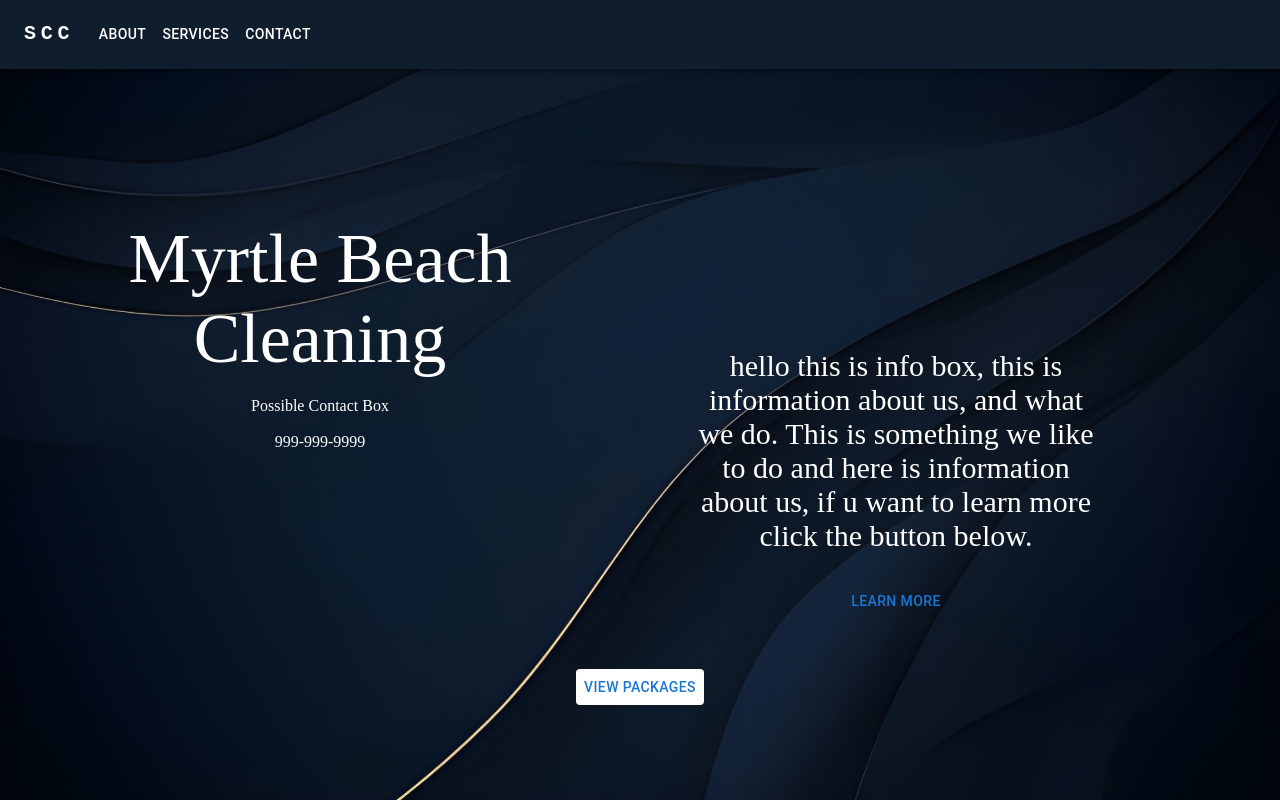
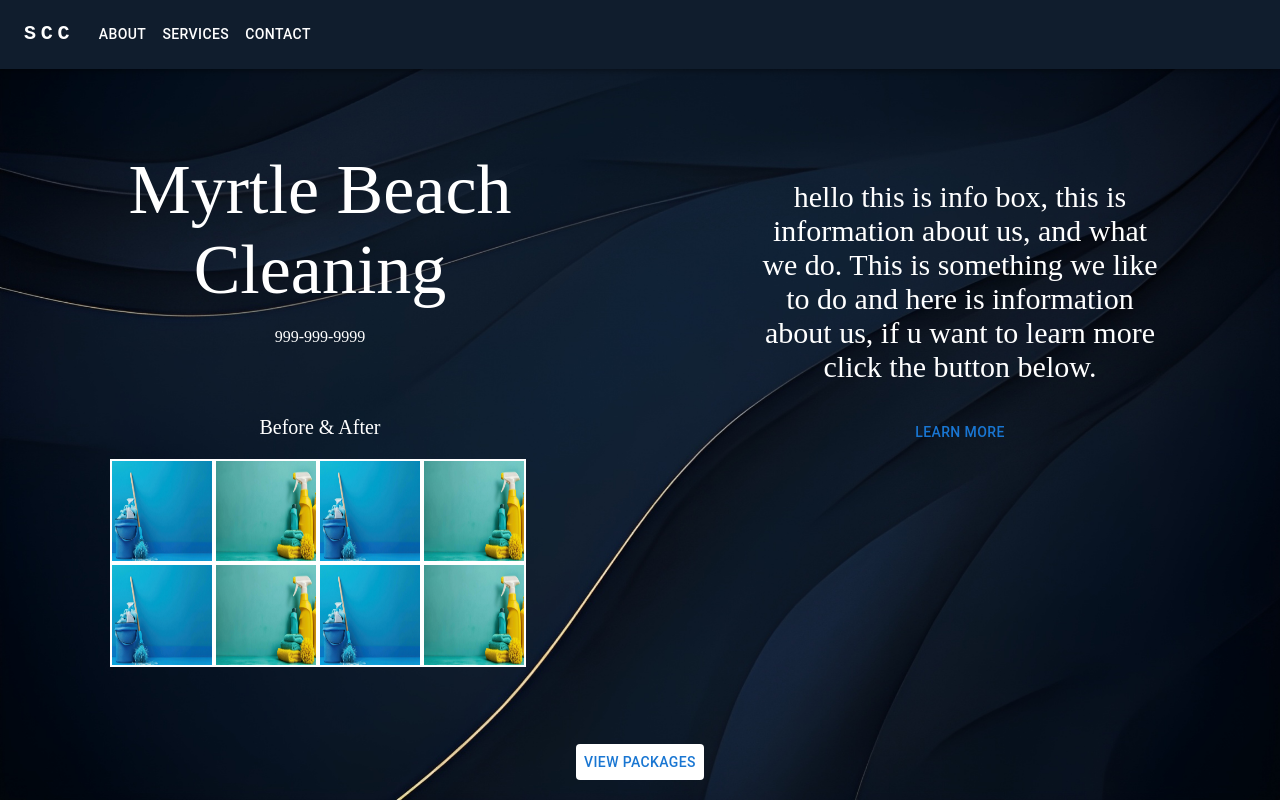
Before and after one commit to dgomie/sc-cleaning-project, a React (Vite) app in the folder frontend/: page / in a window 1280 px wide. Built offline with nearby package versions, Linux system fonts and the light colour scheme.

Commit message:
add before and after, add package screen

```diff
--- a/frontend/package.json
+++ b/frontend/package.json
@@ -15,11 +15,13 @@
     "@apollo/client": "^3.11.5",
     "@emotion/react": "^11.13.3",
     "@emotion/styled": "^11.13.0",
+    "@img-comparison-slider/react": "^8.0.2",
     "@mui/icons-material": "^6.0.0",
     "@mui/material": "^6.0.0",
     "jwt-decode": "^4.0.0",
     "nodemon": "^3.1.7",
     "react": "^18.3.1",
+    "react-before-after-slider-component": "^1.1.8",
     "react-dom": "^18.3.1",
     "react-native-svg": "^15.6.0",
     "react-qr-code": "^2.0.15",
--- /dev/null
+++ b/frontend/src/components/home/packages.jsx
@@ -0,0 +1,49 @@
+import React from 'react'
+import { Grid, Paper, Box, Typography, Button, useMediaQuery } from '@mui/material'
+
+export default function Packages() {
+    const isSmallScreen = useMediaQuery('(max-width:900px)')
+
+    return (
+        <Box
+            sx={{
+                height: isSmallScreen ? 'auto' : '100vh',
+                display: 'flex',
+                alignItems: 'center',
+                justifyContent: 'center',
+                padding: isSmallScreen ? 2 : 0,
+                marginTop: isSmallScreen ? '80px' : '50px'
+            }}
+        >
+            <Grid container spacing={isSmallScreen ? 2 : 4} justifyContent="center">
+                {[1, 2, 3].map((item) => (
+                    <Grid item key={item} xs={12} sm={6} md={4} lg={3} sx={{ display: 'flex', justifyContent: 'center' }}>
+                        <Paper
+                            sx={{
+                                width: isSmallScreen ? '100%' : 300, // Adjust width based on screen size
+                                height: isSmallScreen ? 'auto' : 500, // Adjust height based on screen size
+                                display: 'flex',
+                                flexDirection: 'column',
+                                alignItems: 'center',
+                                justifyContent: 'space-between',
+                                textAlign: 'center',
+                                padding: isSmallScreen ? 2 : 5,
+
+                            }}
+                        >
+                            <Typography variant="h5" component="div" sx={{ marginTop: 2 }}>
+                                Package {item} Title
+                            </Typography>
+                            <Typography variant="body1" component="div" sx={{ margin: 2 }}>
+                                This is some information about Package {item}. It includes details and features.
+                            </Typography>
+                            <Button variant="contained" color="primary" sx={{ marginBottom: 2 }}>
+                                Learn More
+                            </Button>
+                        </Paper>
+                    </Grid>
+                ))}
+            </Grid>
+        </Box>
+    )
+}
--- /dev/null
+++ b/frontend/src/components/home/photos.jsx
@@ -0,0 +1,60 @@
+import React, { useState } from 'react'
+import { Box, Dialog, DialogContent, useMediaQuery } from '@mui/material'
+import { ImgComparisonSlider } from '@img-comparison-slider/react'
+import Photo1 from '../../assets/images/SCC background.jpg'
+import Photo2 from '../../assets/images/SCC background2.jpg'
+
+const photos = [
+    { before: Photo1, after: Photo2 },
+    { before: Photo2, after: Photo1 },
+    { before: Photo1, after: Photo2 },
+    { before: Photo2, after: Photo1 },
+    { before: Photo1, after: Photo2 },
+    { before: Photo2, after: Photo1 },
+    { before: Photo1, after: Photo2 },
+    { before: Photo2, after: Photo1 },
+]
+
+export default function PhotoGrid() {
+    const isSmallScreen = useMediaQuery('(max-width:900px)')
+
+    const [open, setOpen] = useState(false)
+    const [selectedPhoto, setSelectedPhoto] = useState(null)
+
+    const handleClickOpen = (photo) => {
+        setSelectedPhoto(photo)
+        setOpen(true)
+    }
+
+    const handleClose = () => {
+        setOpen(false)
+        setSelectedPhoto(null)
+    }
+
+    return (
+        <>
+
+            <Box sx={{ display: 'flex', flexWrap: 'wrap', width: isSmallScreen ? '220px' : '420px' }}>
+                {photos.map((photo, index) => (
+                    <Box
+                        component="img"
+                        src={photo.before}
+                        key={index}
+                        sx={{ width: isSmallScreen ? 50 : 100, height: isSmallScreen ? 50 : 100, border: '2px white solid', cursor: 'pointer' }}
+                        onClick={() => handleClickOpen(photo)}
+                    />
+                ))}
+            </Box>
+            <Dialog open={open} onClose={handleClose} maxWidth="lg">
+                <DialogContent sx={{ display: 'flex', justifyContent: 'center', alignItems: 'center' }}>
+                    {selectedPhoto && (
+                        <ImgComparisonSlider>
+                            <img slot="first" src={selectedPhoto.before} alt="Before" style={{ maxWidth: '100%', maxHeight: '100%' }} />
+                            <img slot="second" src={selectedPhoto.after} alt="After" style={{ maxWidth: '100%', maxHeight: '100%' }} />
+                        </ImgComparisonSlider>
+                    )}
+                </DialogContent>
+            </Dialog>
+        </>
+    )
+}
--- a/frontend/src/components/home/title.jsx
+++ b/frontend/src/components/home/title.jsx
@@ -1,4 +1,5 @@
 import { Box, useMediaQuery } from '@mui/material'
+import PhotoGrid from './photos'
 
 export default function Title() {
     const isSmallScreen = useMediaQuery('(max-width:900px)')
@@ -13,12 +14,22 @@ export default function Title() {
             </Box>
             <br />
             <Box sx={{ fontSize: isSmallScreen ? '10px' : '16px' }}>
-                Possible Contact Box
-                <br />
-                <br />
+
+
+
                 999-999-9999
 
             </Box>
+            {!isSmallScreen && (
+                <Box sx={{ marginTop: '70px', fontSize: '20px' }}>
+                    <p>Before & After</p>
+                    <Box sx={{ display: 'flex', justifyContent: 'center' }}>
+
+                        <PhotoGrid />
+                    </Box>
+                </Box>
+            )}
+
         </>
     )
 }
--- a/frontend/src/components/navbar/navbar.jsx
+++ b/frontend/src/components/navbar/navbar.jsx
@@ -36,7 +36,7 @@ export default function Navbar() {
     };
 
     return (
-        <AppBar position="static" sx={{
+        <AppBar position="fixed" sx={{
             backgroundColor: '#101d2d'
         }}>
             <Container maxWidth="xl">
--- a/frontend/src/pages/homepage.jsx
+++ b/frontend/src/pages/homepage.jsx
@@ -1,33 +1,80 @@
+import React, { useState, useRef } from 'react'
 import Title from '../components/home/title'
 import InfoBox from '../components/home/infobox'
+import Packages from '../components/home/packages'
 import { Box, Button, useMediaQuery } from '@mui/material'
-
+import Photo1 from '../assets/images/SCC background.jpg'
 
 export default function HomePage() {
     const isSmallScreen = useMediaQuery('(max-width:900px)')
+    const [showPackages, setShowPackages] = useState(false)
+    const packagesRef = useRef(null)
+    const topRef = useRef(null)
 
+    const handleShowPackages = () => {
+        if (!showPackages) {
+            setShowPackages(true)
+        }
+        setTimeout(() => {
+            if (isSmallScreen) {
+                packagesRef.current.scrollIntoView({ behavior: 'smooth', block: 'start' })
+            } else {
+                packagesRef.current.scrollIntoView({ behavior: 'smooth' })
+            }
+        }, 100)
+    }
 
+    const handleBackToHome = () => {
+        topRef.current.scrollIntoView({ behavior: 'smooth' })
+        setTimeout(() => {
+            setShowPackages(false)
+        }, 500) // Adjust the timeout duration to match the scroll duration
+    }
 
     return (
         <>
-            <Box sx={{ height: '75vh', display: 'flex', flexDirection: isSmallScreen ? 'column' : 'row' }}>
+            <Box ref={topRef} sx={{ height: '100vh', display: 'flex', flexDirection: 'column', justifyContent: 'space-between' }}>
+                <Box sx={{ flex: 1, display: 'flex', flexDirection: isSmallScreen ? 'column' : 'row' }}>
                     <Box sx={{ width: isSmallScreen ? '100%' : '50%' }}>
                         <Box sx={{ textAlign: 'center', marginTop: isSmallScreen ? '80px' : '150px', color: 'white' }}>
                             <Title />
                         </Box>
                     </Box>
-                <Box sx={{ width: isSmallScreen ? '100%' : '40%', display: 'flex', justifyContent: 'center' }}>
-                    <Box sx={{ textAlign: 'center', marginTop: isSmallScreen ? '20px' : '250px', width: isSmallScreen ? '270px' : '400px' }}>
+                    <Box sx={{ width: isSmallScreen ? '100%' : '50%', display: 'flex', justifyContent: 'center' }}>
+                        <Box sx={{ textAlign: 'center', marginTop: isSmallScreen ? '20px' : '150px', width: isSmallScreen ? '270px' : '400px' }}>
                             <InfoBox />
                         </Box>
                     </Box>
-
                 </Box>
-            <Box sx={{ display: 'flex', justifyContent: 'center' }}>
-                <Button sx={{ color: 'primary.main', backgroundColor: 'white' }}>
+                <Box sx={{ display: 'flex', justifyContent: 'center', marginBottom: '20px' }}>
+                    <Button sx={{ color: 'primary.main', backgroundColor: 'white' }} onClick={handleShowPackages}>
                         View Packages
                     </Button>
                 </Box>
+            </Box>
+            {showPackages && (
+                <Box
+                    ref={packagesRef}
+                    sx={{
+                        height: isSmallScreen ? 'auto' : '100vh',
+                        minHeight: isSmallScreen ? '100vh' : 'auto',
+                        backgroundImage: `url(${Photo1})`,
+                        backgroundSize: 'cover',
+                        backgroundPosition: 'center',
+                        display: 'flex',
+                        flexDirection: 'column',
+                        justifyContent: 'space-between',
+
+                    }}
+                >
+                    <Packages sx={{}} />
+                    <Box sx={{ display: 'flex', justifyContent: 'center', padding: 2 }}>
+                        <Button sx={{ color: 'primary.main', backgroundColor: 'white' }} onClick={handleBackToHome}>
+                            Back to home
+                        </Button>
+                    </Box>
+                </Box>
+            )}
         </>
     )
 }
```
Also changed, not shown: 1 other file (tests, documents, lock files or other folders). Lines whose indentation alone changed are shown as unchanged.
